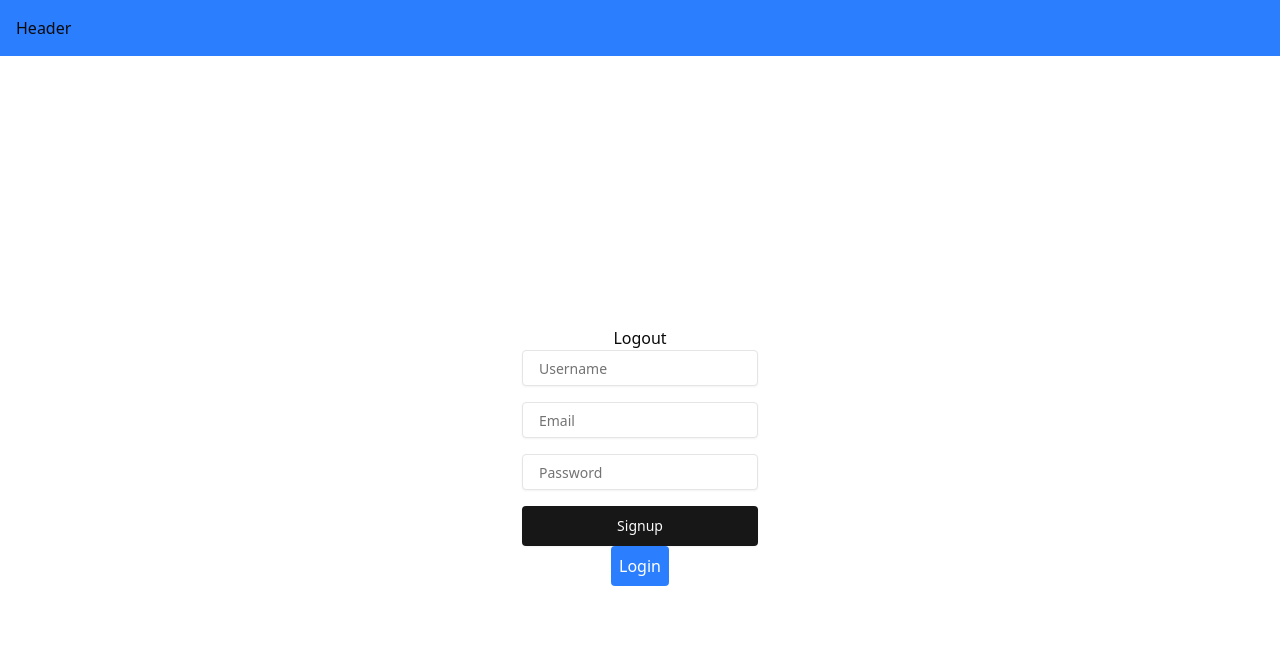
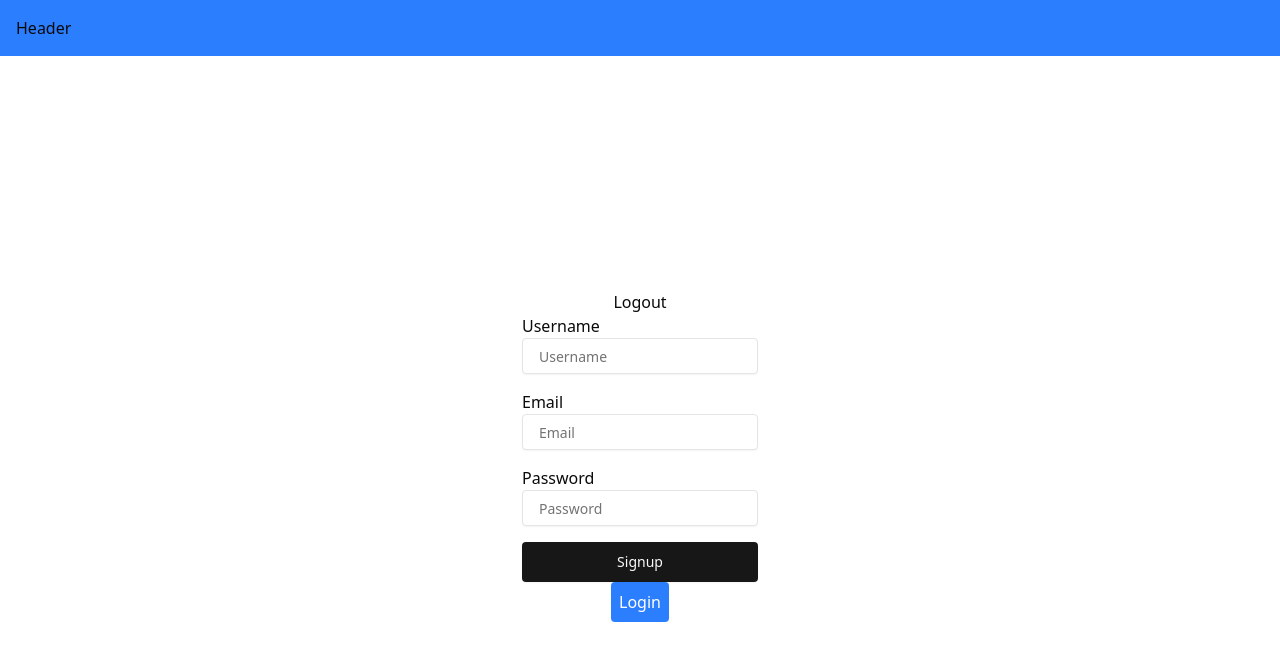
Before and after one commit to oscarprdev/start-up-connect, a Nuxt app: page /auth in a window 1280 px wide. Both pictures are taken after a click on the button "Signup". Shown: the top 660 px of the page. Built offline with nearby package versions, Linux system fonts and the light colour scheme; no server answers.

Commit message:
Add Label component for form inputs and implement useForm composable for form handling; update auth page to utilize new components and improve error handling.

```diff
--- /dev/null
+++ b/app/components/Label/label.vue
@@ -0,0 +1,19 @@
+<script setup lang="ts">
+defineProps<{
+  label: string;
+  htmlFor: string;
+  error?: string;
+}>();
+</script>
+
+<template>
+  <label :for="htmlFor">
+    {{ label }}
+    <slot />
+    <p
+      v-if="error"
+      class="text-red-500 text-xs">
+      {{ error }}
+    </p>
+  </label>
+</template>
--- /dev/null
+++ b/app/composables/use-form.ts
@@ -0,0 +1,31 @@
+import type { z } from 'zod';
+
+interface UseFormInput<T> {
+  defaultValues: T;
+  schema: z.ZodSchema;
+  onSubmit: () => Promise<void>;
+}
+
+export const useForm = <T>(input: UseFormInput<T>) => {
+  const isPending = ref(false);
+  const errors = ref<Record<string, string | string[]>>({});
+  const formState = ref<T>(input.defaultValues);
+
+  const handleSubmit = async () => {
+    isPending.value = true;
+    const result = input.schema.safeParse(formState.value);
+    if (!result.success) {
+      errors.value = result.error.flatten().fieldErrors;
+    } else {
+      await input.onSubmit();
+    }
+    isPending.value = false;
+  };
+
+  return {
+    formState,
+    isPending,
+    errors,
+    handleSubmit,
+  };
+};
--- a/app/pages/auth.vue
+++ b/app/pages/auth.vue
@@ -1,39 +1,56 @@
 <script setup lang="ts">
+import { Loader } from 'lucide-vue-next';
+import { z } from 'zod';
 import { ButtonSize, ButtonVariant } from '~/components/Button/button.types';
+import Label from '~/components/Label/label.vue';
+import Button from '~/components/Button/button.vue';
 import Input from '~/components/Input/input.vue';
-import Button from '~/components/Button/button.vue';
 
 enum AUTH_UI_MODE {
   LOGIN = 'login',
   SIGNUP = 'signup',
 }
 
-type FormState = {
-  email: string;
-  password: string;
-  username?: string;
-};
+type FormState = z.infer<typeof formStateSchema>;
 
-const supabase = useSupabaseClient();
-const { showToast } = useToast();
+const formStateSchema = z.object({
+  email: z
+    .string()
+    .min(1, { message: 'Email is required' })
+    .email({ message: 'Invalid email address' }),
+  password: z
+    .string()
+    .min(1, { message: 'Password is required' })
+    .min(6, { message: 'Password must be at least 6 characters' })
+    .max(16, { message: 'Password must be less than 16 characters' }),
+  username: z
+    .string()
+    .min(1, { message: 'Username is required' })
+    .min(3, { message: 'Username must be at least 3 characters' })
+    .max(16, { message: 'Username must be less than 16 characters' })
+    .optional(),
+});
 
-const authMode = ref<AUTH_UI_MODE>(AUTH_UI_MODE.LOGIN);
-const isLoading = ref(false);
-const formState = ref<FormState>({
+const defaultValues: FormState = {
   email: '',
   password: '',
   username: '',
-});
+};
 
-const handleSubmit = async () => {
-  isLoading.value = true;
+const authMode = ref<AUTH_UI_MODE>(AUTH_UI_MODE.LOGIN);
+const supabase = useSupabaseClient();
+const { showToast } = useToast();
+const { formState, isPending, errors, handleSubmit } = useForm<FormState>({
+  defaultValues,
+  schema: formStateSchema,
+  onSubmit: async () => {
     if (authMode.value === AUTH_UI_MODE.LOGIN) {
       await handleLogin();
     } else {
       await handleSignup();
     }
-  isLoading.value = false;
-};
+  },
+});
 
 const handleLogin = async () => {
   await $fetch('/api/auth/login', {
@@ -90,29 +107,41 @@ const logout = async () => {
     <form
       class="flex flex-col gap-4"
       @submit.prevent="handleSubmit">
+      <Label
+        v-if="authMode === AUTH_UI_MODE.SIGNUP"
+        label="Username"
+        html-for="username"
+        :error="errors.username?.[0]">
         <Input
-        v-if="authMode === AUTH_UI_MODE.SIGNUP"
           v-model="formState.username"
           type="text"
-        placeholder="Username"
-        maxlength="16"
-        required />
+          placeholder="Username" />
+      </Label>
+      <Label
+        label="Email"
+        html-for="email"
+        :error="errors.email?.[0]">
         <Input
           v-model="formState.email"
-        type="email"
-        placeholder="Email"
-        pattern="^[a-zA-Z0-9._%+-]+@[a-zA-Z0-9.-]+\.[a-zA-Z]{2,}$" />
+          type="text"
+          placeholder="Email" />
+      </Label>
+      <Label
+        label="Password"
+        html-for="password"
+        :error="errors.password?.[0]">
         <Input
           v-model="formState.password"
           type="password"
-        placeholder="Password"
-        minlength="6"
-        maxlength="16"
-        required />
+          placeholder="Password" />
+      </Label>
       <Button
         type="submit"
         :variant="ButtonVariant.DEFAULT"
         :size="ButtonSize.LARGE">
+        <template #left-icon>
+          <Loader v-if="isPending" />
+        </template>
         {{ authMode === AUTH_UI_MODE.LOGIN ? 'Login' : 'Signup' }}
       </Button>
     </form>
```
Lines whose indentation alone changed are shown as unchanged.
